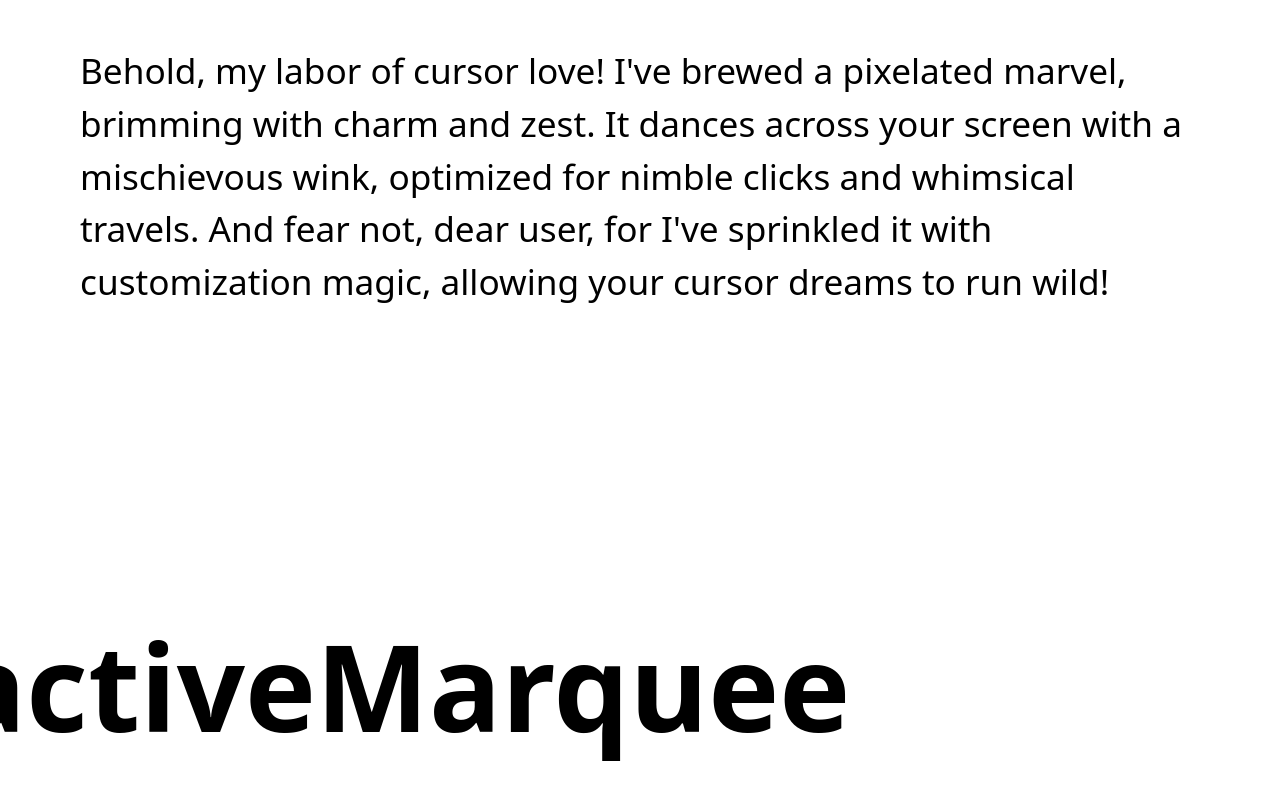
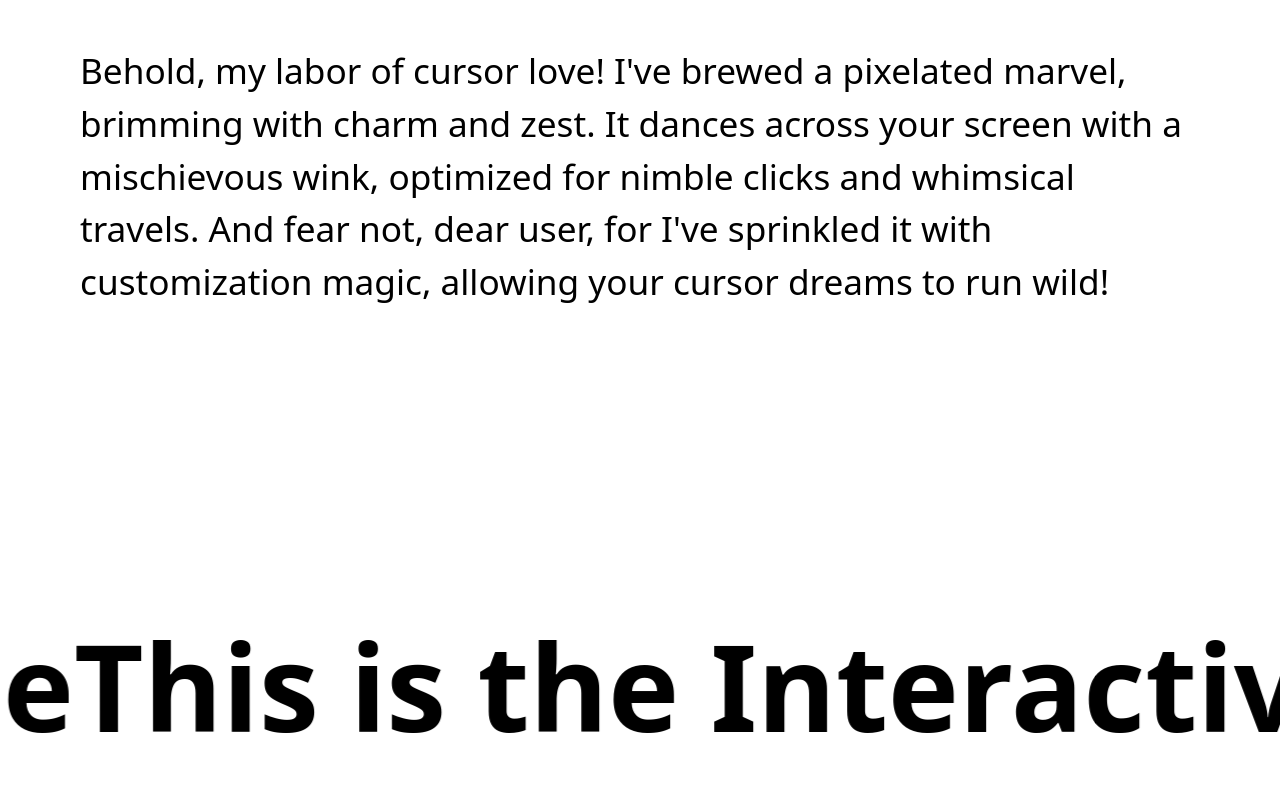
Before and after one commit to Mickgw/custom_customizable_cursor, a React (Vite) app: page / in a window 1280 px wide. Shown: the part 234-1034 px from the top of the page. Built offline with nearby package versions, Linux system fonts and the light colour scheme.

Commit message:
feat: got InteractiveMarquee working, only add drag

```diff
--- a/src/App.tsx
+++ b/src/App.tsx
@@ -9,7 +9,6 @@ import { useEffect } from "react";
 import AOS from "aos";
 import "aos/dist/aos.css";
 import InteractiveMarquee from "./components/InteractiveMarquee/InteractiveMarquee";
-import InteractiveMarqueeOld from "./components/InteractiveMarqueeOld/InteractiveMarqueeOld";
 
 function App() {
     useEffect(() => {
@@ -41,10 +40,7 @@ function App() {
                 </div>
 
                 <div className="flex py-40">
-                    <InteractiveMarquee baseVelocity={5}>
-                        <h1 className="text-[15vh]">
-                            This is the InteractiveMarquee
-                        </h1>
+                    <InteractiveMarquee speed={5}>
                         <h1 className="text-[15vh]">
                             This is the InteractiveMarquee
                         </h1>
--- a/src/components/InteractiveMarquee/InteractiveMarquee.tsx
+++ b/src/components/InteractiveMarquee/InteractiveMarquee.tsx
@@ -1,53 +1,66 @@
+// Framer Motion imports
 import {
-    motion,
     useMotionValue,
     useVelocity,
     useScroll,
     useSpring,
     useTransform,
-    useAnimation,
     useAnimationFrame,
 } from "framer-motion";
-import { useRef, useEffect, useState } from "react";
+
+import { useState } from "react";
+//  Helpers
+import { getSkewAmount, getSkewDirection, getWrap } from "./lib/helpers";
+
+//  Props
+import { InteractiveMarqueeProps } from "./lib/props";
+
+//  Consts
+import {
+    InteractiveMarqueeStyles,
+    InteractiveMarqueeDefaultParamValues,
+} from "./lib/consts";
+
+//  Components
 import MarqueeItem from "./MarqueeItem";
-import {
-    getSkewAmount,
-    getSkewDirection,
-} from "../InteractiveMarqueeOld/lib/helpers";
-
-interface InteractiveMarqueeProps {
-    children: React.ReactNode;
-    baseVelocity?: number;
-}
-
-const wrap = (min: number, max: number, v: number) => {
-    const rangeSize = max - min;
-    return ((((v - min) % rangeSize) + rangeSize) % rangeSize) + min;
-};
 
 const InteractiveMarquee = ({
     children,
-    baseVelocity = 100,
+    skew = true,
+    skewStrength = InteractiveMarqueeDefaultParamValues?.skewStrength,
+    speed = InteractiveMarqueeDefaultParamValues?.speed,
+    movementDamping = InteractiveMarqueeDefaultParamValues?.movementDamping,
+    movementStiffness = InteractiveMarqueeDefaultParamValues?.movementStiffness,
+    scrollMovementSpeed = InteractiveMarqueeDefaultParamValues?.scrollMovementSpeed,
 }: InteractiveMarqueeProps) => {
+    // Motion values for animation
     const baseX = useMotionValue(0);
+    const cloneX = useMotionValue(0);
     const { scrollY } = useScroll();
     const scrollVelocity = useVelocity(scrollY);
     const smoothVelocity = useSpring(scrollVelocity, {
-        damping: 50,
-        stiffness: 400,
+        damping: movementDamping,
+        stiffness: movementStiffness,
     });
-    const velocityFactor = useTransform(smoothVelocity, [0, 1000], [0, 5], {
-        clamp: false,
-    });
+    const velocityFactor = useTransform(
+        smoothVelocity,
+        [0, 1000],
+        [0, scrollMovementSpeed],
+        {
+            clamp: false,
+        }
+    );
 
-    const [direction, setDirection] = useState(1); // 1 for right, -1 for left
+    // State for managing direction of movement
+    const [direction, setDirection] = useState(1);
 
-    const x = useTransform(baseX, (v) => `${wrap(-20, -100, v)}%`);
+    // Transformation for the main and clone elements
+    const xMain = useTransform(baseX, (v) => `${getWrap(-100, 100, v)}%`);
+    const xClone = useTransform(cloneX, (v) => `${getWrap(-200, 0, v)}%`);
 
-    const controls = useAnimation();
-
+    // Animation frame for continuous movement
     useAnimationFrame((_, delta) => {
-        let moveBy = direction * baseVelocity * (delta / 1000);
+        let moveBy = direction * speed * (delta / 1000);
 
         if (velocityFactor.get() < 0) {
             setDirection(-1);
@@ -57,26 +70,59 @@ const InteractiveMarquee = ({
 
         moveBy += direction * moveBy * velocityFactor.get();
 
+        // Update baseX value
         baseX.set(baseX.get() + moveBy);
+
+        // Update cloneX value (you can adjust the factor as needed)
+        cloneX.set(cloneX.get() + moveBy);
+
+        // Check if marquee has reached the end and reset position
+        const viewportWidth = window.innerWidth;
+
+        if (baseX.get() > viewportWidth) {
+            baseX.set(-viewportWidth);
+        } else if (baseX.get() < -viewportWidth) {
+            baseX.set(viewportWidth);
+        }
+
+        if (cloneX.get() > viewportWidth) {
+            cloneX.set(-viewportWidth);
+        } else if (cloneX.get() < -viewportWidth) {
+            cloneX.set(viewportWidth);
+        }
     });
 
-    const skew = useTransform(
+    // Skew transformation based on velocity
+    const marqueeSkewStrength = useTransform(
         velocityFactor,
-        getSkewDirection(direction, 20),
-        getSkewAmount(direction, 20)
+        getSkewDirection(direction, skewStrength),
+        getSkewAmount(direction, skewStrength)
     );
 
-    console.log("direction = ", direction);
+    return (
+        <div
+            className="interactive-marquee"
+            style={{
+                ...InteractiveMarqueeStyles,
+            }}
+        >
+            <MarqueeItem
+                name="marquee-item-main"
+                x={xMain}
+                skewStrength={marqueeSkewStrength}
+                skew={skew}
+            >
+                {children}
+            </MarqueeItem>
 
-    return (
-        <div className="parallax flex flex-nowrap whitespace-nowrap">
-            <motion.div
-                className="scroller flex flex-nowrap wyFactor.genowrap"
-                style={{ x, skewX: skew }}
-                animate={controls}
+            <MarqueeItem
+                name="marquee-item-clone"
+                x={xClone}
+                skewStrength={marqueeSkewStrength}
+                skew={skew}
             >
-                <div className="flex">{children}</div>
-            </motion.div>
+                {children}
+            </MarqueeItem>
         </div>
     );
 };
--- a/src/components/InteractiveMarquee/MarqueeItem.tsx
+++ b/src/components/InteractiveMarquee/MarqueeItem.tsx
@@ -1,42 +1,22 @@
-import { useWindowSize } from "@react-hook/window-size";
-import { useEffect, useRef } from "react";
-import { useRafLoop } from "react-use";
-
-const MarqueeItem = ({ children, speed }: any) => {
-    const item = useRef<HTMLDivElement | null>(null);
-    const rect = useRef<DOMRect | {}>({}); // Set the correct type
-    const x = useRef<number>(0);
-
-    const [width, height] = useWindowSize({
-        initialWidth: window.innerWidth,
-        initialHeight: window.innerHeight,
-    });
-
-    const setX = () => {
-        if (!item.current || !("width" in rect.current)) return;
-        const xPercentage = (x.current / rect.current.width) * 100;
-        if (xPercentage < -100) x.current = 0;
-        if (xPercentage > 0) x.current = -rect.current.width;
-        item.current.style.transform = `translate3d(${xPercentage}%, 0, 0)`;
-    };
-
-    useEffect(() => {
-        if (item.current) {
-            rect.current = item.current.getBoundingClientRect() as DOMRect;
-        }
-    }, [width, height]);
-
-    const loop = () => {
-        x.current -= speed;
-        setX();
-    };
-
-    useRafLoop(loop, true);
+import { motion, useAnimation } from "framer-motion";
+import { MarqueeItemProps } from "./lib/props";
+const MarqueeItem = ({
+    name,
+    x,
+    skew,
+    skewStrength,
+    children,
+}: MarqueeItemProps) => {
+    const controls = useAnimation();
 
     return (
-        <div className="item_ flex flex-nowrap whitespace-nowrap" ref={item}>
+        <motion.div
+            id={name}
+            style={{ x: x, ...(skew ? { skewX: skewStrength } : {}) }}
+            animate={controls}
+        >
             {children}
-        </div>
+        </motion.div>
     );
 };
 
--- /dev/null
+++ b/src/components/InteractiveMarquee/lib/consts.ts
@@ -0,0 +1,15 @@
+import { CSSProperties } from 'react';
+
+export const  InteractiveMarqueeStyles: CSSProperties = {
+    display: "flex",
+    flexWrap: "nowrap",
+    whiteSpace: "nowrap",
+};
+
+export const InteractiveMarqueeDefaultParamValues = {
+    skewStrength: 20,
+    speed: 5,
+    movementDamping: 100,
+    movementStiffness: 250,
+    scrollMovementSpeed: 8,
+}
--- a/src/components/InteractiveMarqueeOld/lib/helpers.ts
+++ b/src/components/InteractiveMarquee/lib/helpers.ts
@@ -21,3 +21,8 @@ export function getSkewDirection(direction : number, amount : number) {
 
     return skewDirection;
 }
+
+export const getWrap = (min: number, max: number, v: number) => {
+    const rangeSize = max - min;
+    return ((((v - min) % rangeSize) + rangeSize) % rangeSize) + min;
+};
--- /dev/null
+++ b/src/components/InteractiveMarquee/lib/props.ts
@@ -0,0 +1,23 @@
+export interface InteractiveMarqueeProps {
+    // Required
+    children: React.ReactNode;
+
+    // Optional
+    speed?: number;
+    skew?: boolean;
+    skewStrength?: number;
+    movementDamping?: number;
+    movementStiffness?: number;
+    scrollMovementSpeed?: number;
+}
+
+export interface MarqueeItemProps {
+    // Required
+    x: any;
+
+    // Optional
+    name?: string;
+    skew?: boolean;
+    skewStrength?: any;
+    children?: React.ReactNode;
+}
--- a/src/components/InteractiveMarqueeOld/InteractiveMarqueeOld.tsx
+++ /dev/null
@@ -1,96 +0,0 @@
-import { useRef, useState } from "react";
-import { motion, useSpring, useTransform } from "framer-motion";
-import { useRafLoop } from "react-use";
-import normalizeWheel from "normalize-wheel";
-import { InteractiveMarqueeProps } from "./lib/props";
-import MarqueeItem from "./MarqueeItemOld";
-import { getSkew } from "./lib/helpers";
-
-const _ = {
-    content: "This is the InteractiveMarquee.",
-    speed: 4,
-    threshold: 0.1,
-    wheelFactor: 1.4,
-};
-
-const InteractiveMarqueeOld = ({
-    name,
-    skewAmount,
-}: InteractiveMarqueeProps) => {
-    const marquee = useRef(null);
-    const slowDown = useRef(false);
-    const isScrolling = useRef<number | null>(null);
-    const constraintsRef = useRef(null);
-    const [marqueeDirection, setMarqueeDirection] = useState("left");
-
-    const x = useRef(0);
-    const w = useRef(window.innerWidth).current;
-    const speed = useSpring(_.speed, {
-        damping: 40,
-        stiffness: 90,
-        mass: 7,
-    });
-
-    const skewX = useTransform(
-        speed,
-        [-w * 0.6, 0, w * 0.6],
-        getSkew(skewAmount as number)
-    );
-
-    const onWheel = (e: any) => {
-        const normalized = normalizeWheel(e);
-        x.current = normalized.pixelY * _.wheelFactor;
-
-        if (normalized.spinY < 0) {
-            setMarqueeDirection("right");
-        } else if (normalized.spinY > 0) {
-            setMarqueeDirection("left");
-        }
-
-        console.log("normalized = ", normalized);
-
-        // Reset speed on scroll end
-        window.clearTimeout(isScrolling.current as any);
-
-        speed.set(_.speed);
-    };
-
-    const loop = () => {
-        if (slowDown.current || Math.abs(x.current) < _.threshold) return;
-        x.current *= 0.7;
-        if (x.current < 0) {
-            x.current = Math.min(x.current, 0);
-        } else {
-            x.current = Math.max(x.current, 0);
-        }
-        speed.set(_.speed + x.current);
-    };
-
-    useRafLoop(loop, true);
-
-    console.log("speed is: ", speed);
-
-    return (
-        <>
-            <motion.div className="bg" ref={constraintsRef} />
-            <motion.div
-                id={name}
-                className="marquee"
-                ref={marquee}
-                style={{ skewX }}
-                onWheel={onWheel}
-                drag="x"
-                dragConstraints={{ left: 0, right: 0 }}
-            >
-                <MarqueeItem content={_.content} speed={speed} />
-                <MarqueeItem
-                    content={_.content}
-                    speed={speed}
-                    direction={marqueeDirection}
-                />
-            </motion.div>
-        </>
-    );
-};
-
-export default InteractiveMarqueeOld;
--- a/src/components/InteractiveMarqueeOld/lib/props.ts
+++ /dev/null
@@ -1,4 +0,0 @@
-export interface InteractiveMarqueeProps {
-    name: string;
-    skewAmount?: number;
-}
```
Also changed, not shown: src/components/InteractiveMarqueeOld/MarqueeItemOld.tsx (deleted, +0 -45 lines).
